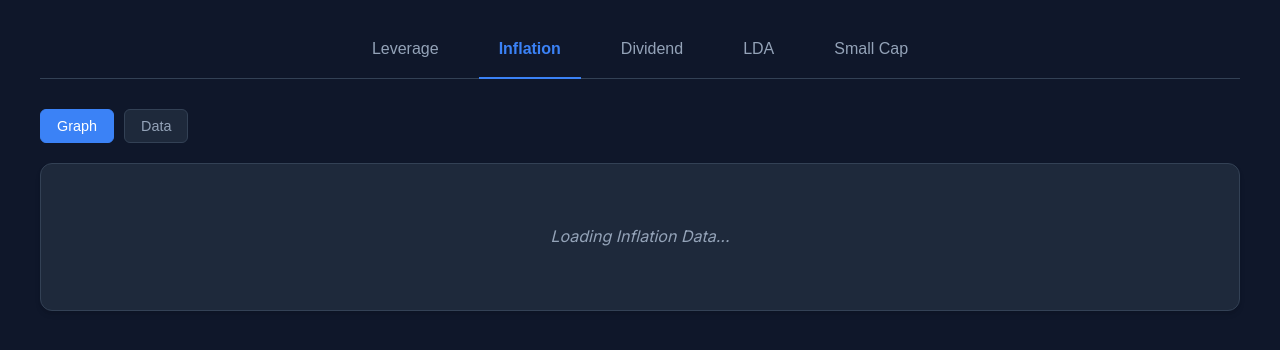
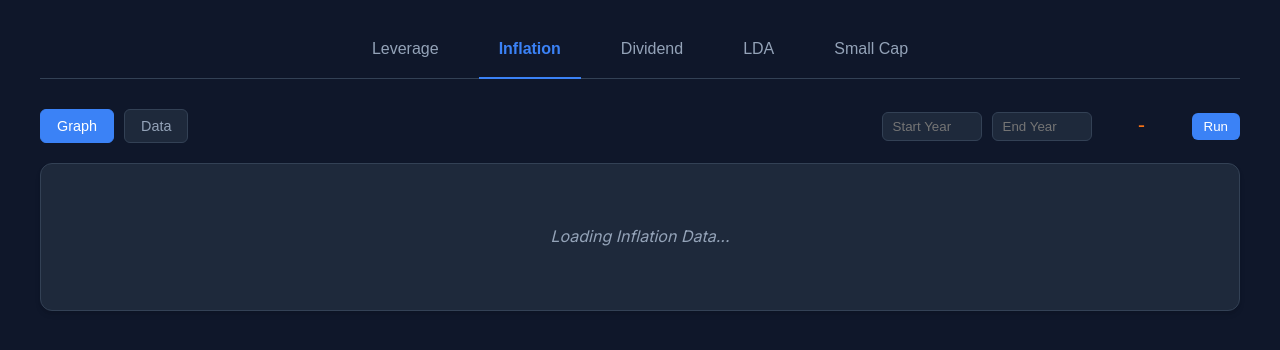
Before and after one commit to erobpen/IAA, a Flask app: template templates/dashboard.html in a window 1280 px wide, after a click on "Inflation". Shown: the part 71-421 px from the top of the page. Run offline with Flask 3, Linux system fonts and the light colour scheme; the template is opened without the code that fills it, so the values that code supplies are empty.

Commit message:
feat: Implement multi-tabbed dashboard UI and add inflation CAGR calculation.

```diff
--- a/app.py
+++ b/app.py
@@ -61,5 +61,22 @@ def dashboard():
                            sc_table=sc_table,
                            sc_cagr=sc_cagr)
 
+@app.route('/api/inflation_cagr')
+def get_inflation_cagr():
+    from flask import request, jsonify
+    try:
+        start_year = int(request.args.get('start'))
+        end_year = int(request.args.get('end'))
+
+        cagr = inflation.calculate_period_cagr(start_year, end_year)
+
+        if cagr is not None:
+             return jsonify({'cagr': f"{cagr:.2f}%", 'error': None})
+        else:
+             return jsonify({'cagr': None, 'error': 'Invalid Range or No Data'})
+
+    except Exception as e:
+        return jsonify({'cagr': None, 'error': str(e)})
+
 if __name__ == '__main__':
     app.run(host='0.0.0.0', port=5000, debug=True)
--- a/templates/dashboard.html
+++ b/templates/dashboard.html
@@ -298,18 +298,22 @@
             <div class="sub-tabs-nav">
                 <button class="sub-tab-btn active" onclick="openSubTab(event, 'inf-graph-view')">Graph</button>
                 <button class="sub-tab-btn" onclick="openSubTab(event, 'inf-data-view')">Data</button>
-                {% if inf_cagr %}
-                <span
-                    style="align-self: center; margin-left: auto; font-weight: 600; color: #f97316; background-color: #1e293b; padding: 8px 16px; border-radius: 6px; border: 1px solid #334155; margin-right: 10px;">
-                    Avg Annual Inflation: {{ inf_cagr }}
-                </span>
-                {% endif %}
-                {% if inf_cagr_1942 %}
-                <span
-                    style="align-self: center; font-weight: 600; color: #f97316; background-color: #1e293b; padding: 8px 16px; border-radius: 6px; border: 1px solid #334155;">
-                    Since 1942: {{ inf_cagr_1942 }}
-                </span>
-                {% endif %}
+                <!-- Interactive Calculator -->
+                <div style="display: flex; gap: 10px; align-items: center; margin-left: auto;">
+                    <input type="number" id="inf-start-year" placeholder="Start Year"
+                        style="background-color: #1e293b; border: 1px solid #334155; color: #f8fafc; padding: 6px 10px; border-radius: 6px; width: 100px;">
+
+                    <input type="number" id="inf-end-year" placeholder="End Year"
+                        style="background-color: #1e293b; border: 1px solid #334155; color: #f8fafc; padding: 6px 10px; border-radius: 6px; width: 100px;">
+
+                    <span id="inf-result"
+                        style="font-weight: 600; color: #f97316; padding: 0 10px; min-width: 80px; text-align: center;">-</span>
+
+                    <button onclick="calculateInflation()"
+                        style="background-color: #3b82f6; color: white; border: none; padding: 6px 12px; border-radius: 6px; cursor: pointer; font-weight: 500;">
+                        Run
+                    </button>
+                </div>
             </div>
 
             <!-- GRAPH VIEW -->
@@ -576,6 +580,7 @@
             evt.currentTarget.classList.add("active");
         }
 
+
         // Level 2 Sub-Tab Switching
         function openSubTab(evt, subTabName) {
             // Find the parent container (the active main tab content)
@@ -600,6 +605,34 @@
             evt.currentTarget.classList.add("active");
         }
 
+        async function calculateInflation() {
+            const start = document.getElementById('inf-start-year').value;
+            const end = document.getElementById('inf-end-year').value;
+            const resultSpan = document.getElementById('inf-result');
+
+            if (!start || !end) {
+                alert("Please enter both start and end years.");
+                return;
+            }
+
+            resultSpan.innerText = "Loading...";
+
+            try {
+                const response = await fetch(`/api/inflation_cagr?start=${start}&end=${end}`);
+                const data = await response.json();
+
+                if (data.error) {
+                    resultSpan.innerText = "Error";
+                    alert(data.error);
+                } else {
+                    resultSpan.innerText = data.cagr;
+                }
+            } catch (error) {
+                console.error('Error:', error);
+                resultSpan.innerText = "Error";
+            }
+        }
+
     </script>
 
 </body>
```
Also changed, not shown: inflation.py (+60 -0 lines).
